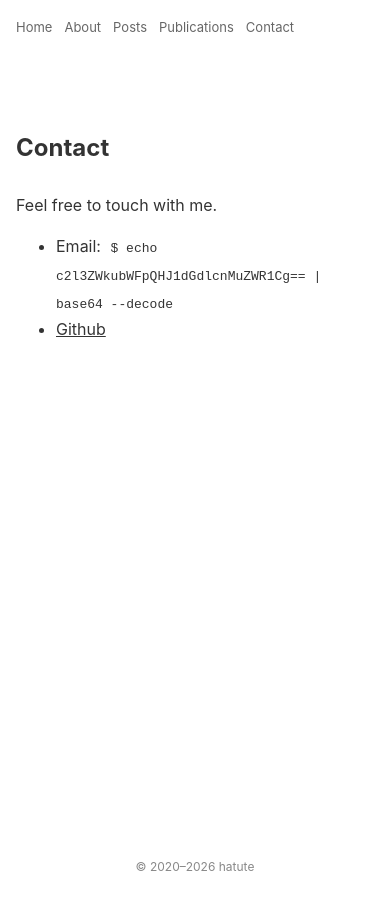
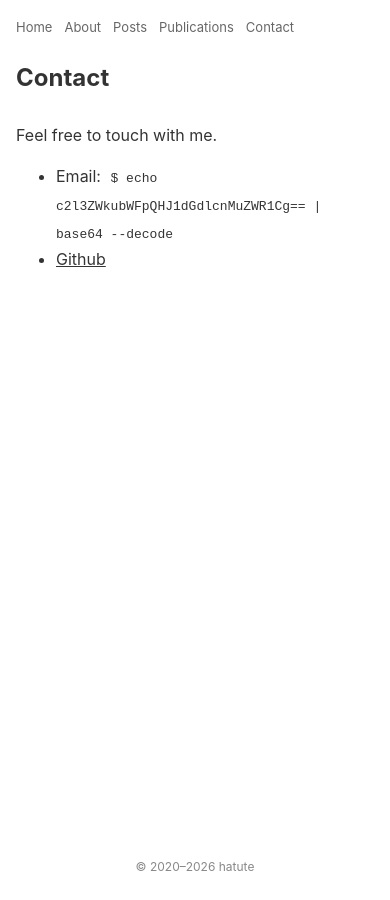
Before and after one commit to hatute/hatute.github.io, a Jekyll site: the page built from contact.md, in a window 390 px wide. Built offline with Jekyll 4.4.1, drawn with Linux system fonts in a browser that asks for light colours.

Commit message:
style: refactor layout spacing variables for consistency and improved maintainability

```diff
--- a/_sass/layout.scss
+++ b/_sass/layout.scss
@@ -1,6 +1,8 @@
+@use "variables" as *;
+
 /* Navigation for non-homepage pages */
 .nav {
-  margin: 15px 0;
+  margin: $nav-margin 0;
 }
 
 .nav ul {
--- a/_sass/nav.scss
+++ b/_sass/nav.scss
@@ -1,7 +1,9 @@
+@use "variables" as *;
+
 .nav {
   font-family: -apple-system, Helvetica, arial, sans-serif;
   font-size: 13px;
-  line-height: 24px;
+  line-height: $nav-line-height;
 }
 
 .nav a {
--- a/_sass/pages.scss
+++ b/_sass/pages.scss
@@ -1,13 +1,15 @@
+@use "variables" as *;
+
 /* Homepage specific styles */
 body.home {
-  margin-top: 119px;
-  min-height: calc(100vh - 119px);
+  margin-top: $homepage-top;
+  min-height: calc(100vh - #{$homepage-top});
 }
 
 @media (max-width: 480px) {
   body.home {
-    margin-top: 60px;
-    min-height: calc(100vh - 60px);
+    margin-top: $homepage-top-mobile;
+    min-height: calc(100vh - #{$homepage-top-mobile});
   }
 }
 
@@ -19,13 +21,13 @@
 
 /* Page content wrapper */
 .page-content {
-  margin-top: 80px;
+  margin-top: $content-top;
   margin-bottom: 100px;
 }
 
 /* Publications page */
 #papers {
-  margin-top: 83px;
+  margin-top: $content-top;
   margin-bottom: 100px;
 }
 
@@ -34,6 +36,12 @@
     margin-top: 0;
   }
   .page-content {
-    margin-top: 80px;
+    margin-top: $content-top;
   }
 }
+
+@media (max-width: 480px) {
+  .page-content {
+    margin-top: $content-top-mobile;
+  }
+}
--- a/_sass/posts.scss
+++ b/_sass/posts.scss
@@ -1,7 +1,9 @@
+@use "variables" as *;
+
 /* Blog/Posts page */
 #blog,
 .tag-page {
-  margin-top: 80px;
+  margin-top: $content-top;
   margin-bottom: 100px;
 }
 
--- a/_sass/variables.scss
+++ b/_sass/variables.scss
@@ -1,3 +1,14 @@
+// Layout spacing — single source of truth
+// Nav height = line-height + top margin + bottom margin
+$nav-line-height: 24px;
+$nav-margin: 15px;
+$nav-height: $nav-line-height + $nav-margin * 2; // 54px
+
+$homepage-top: 119px;
+$homepage-top-mobile: 60px;
+$content-top: $homepage-top - $nav-height;        // 65px — aligns subpage content with homepage
+$content-top-mobile: 10px;                         // ≈ $homepage-top-mobile - $nav-height, with min breathing room
+
 /* Light theme only */
 :root {
   --background-color: #ffffff
```
